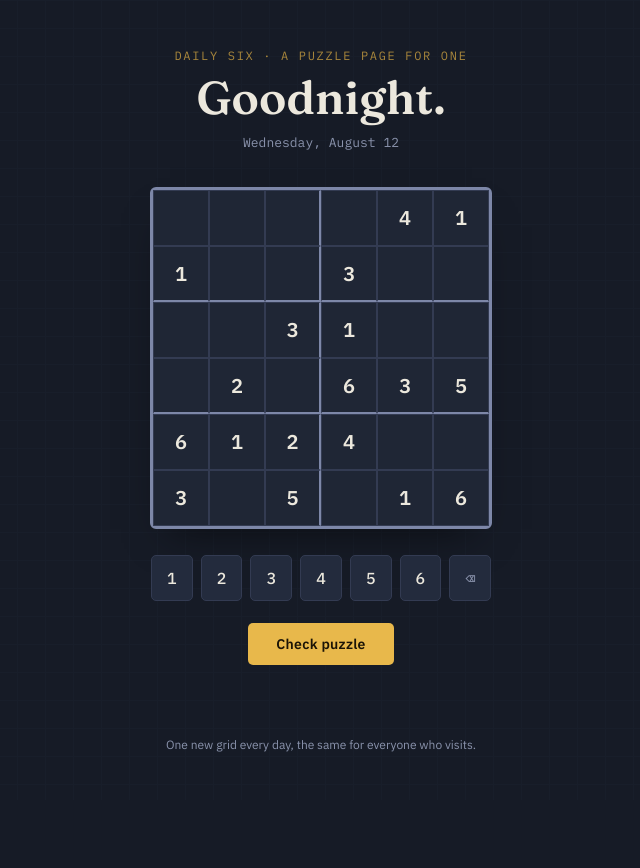
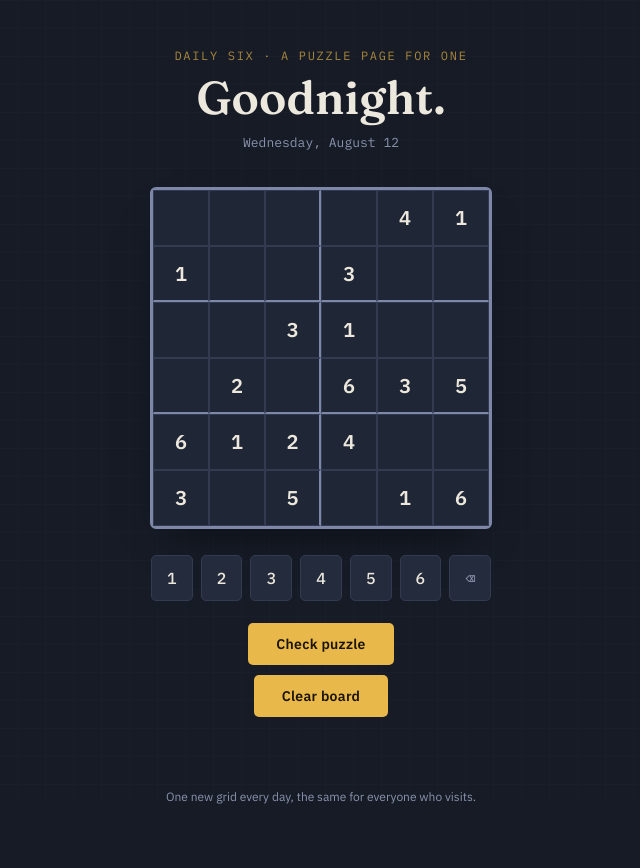
Before and after one commit to thebluehomosapien/sudokuonline, a Flask app: page / in a window 1280 px wide. Shown: the whole page, without its empty margins (319-959 px from the left). Before the commit the page ends 752 px from the top, so only its background shows below. Run offline with Flask 3, Linux system fonts and the light colour scheme.

Commit message:
clear grid
added clear grid button

```diff
--- a/static/script.js
+++ b/static/script.js
@@ -6,6 +6,7 @@
   const datelineEl = document.getElementById("dateline");
   const statusEl = document.getElementById("statusMsg");
   const checkBtn = document.getElementById("checkBtn");
+  const clearBtn = document.getElementById("clearBtn");
   const padEl = document.getElementById("pad");
   const overlayEl = document.getElementById("overlay");
 
@@ -15,6 +16,7 @@
   let selected = null; // {r, c}
   let solved = false;
   let localDateStr = null; // visitor's own YYYY-MM-DD, drives which puzzle they get
+  let grid_copy = null; // copy of the original grid to reset the board
 
   // Returns the visitor's local calendar date as YYYY-MM-DD.
   // Deliberately avoids toISOString(), which converts to UTC first and
@@ -207,6 +209,7 @@
       const res = await fetch(`/api/puzzle?date=${encodeURIComponent(localDateStr)}`);
       const data = await res.json();
       grid = data.puzzle.map((row) => row.slice());
+      grid_copy = data.puzzle.map((row) => row.slice())
       givenMask = data.given_mask;
       renderBoard();
     } catch (err) {
--- a/templates/index.html
+++ b/templates/index.html
@@ -37,6 +37,7 @@
 
       <div class="actions">
         <button id="checkBtn" class="check-btn">Check puzzle</button>
+        <button id="clearBtn" class="check-btn">Clear board</button>
         <p id="statusMsg" class="status-msg" role="status" aria-live="polite"></p>
       </div>
     </div>
```
